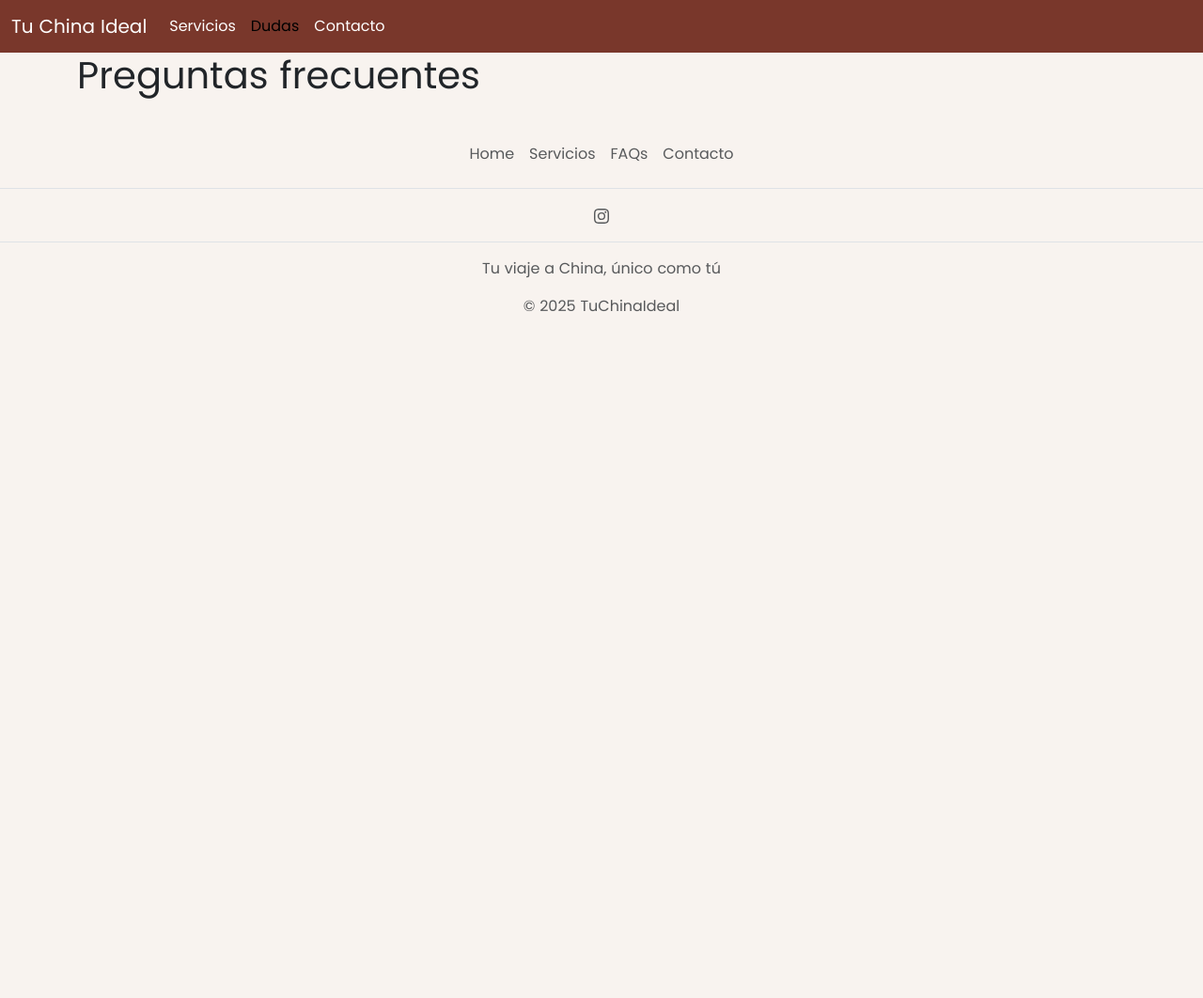
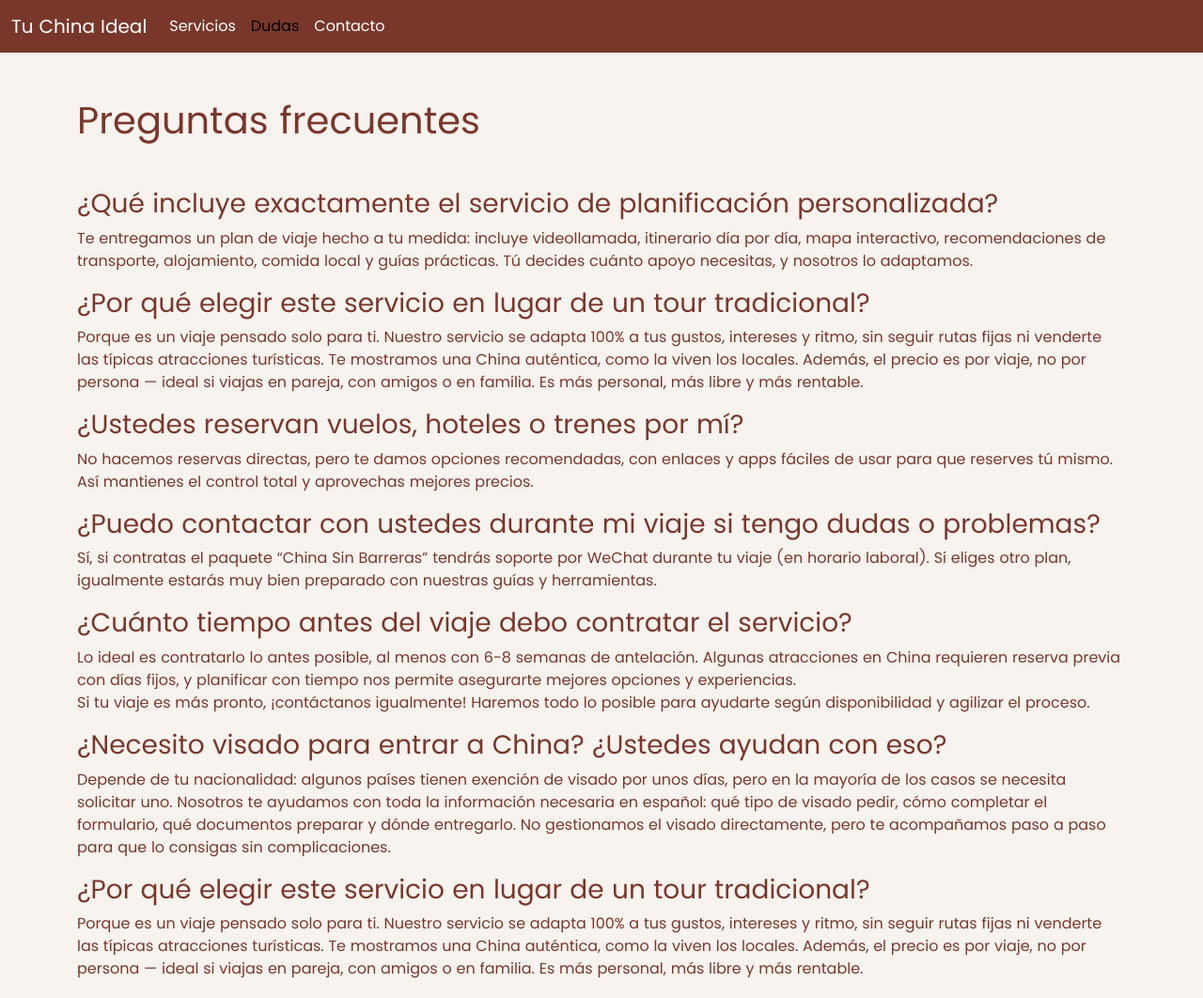
Before and after one commit to smontiu/tuchinaideal.github.io, a plain HTML site: page faq/index.html in a window 1280 px wide. Shown: the top 1062 px of the page at 94% size. Before the commit the page ends 800 px from the top, so only its background shows below. Drawn offline with nearby package versions, Linux system fonts and the light colour scheme.

Commit message:
update faq

```diff
--- a/faq/index.html
+++ b/faq/index.html
@@ -49,7 +49,35 @@
                 </div>
             </nav>
             <div id="intro" class="container">
-                <h1>Preguntas frecuentes</h1>
+                <h1 class="mt-5 mb-5">Preguntas frecuentes</h1>
+                <div class="row">
+                    <h3>¿Qué incluye exactamente el servicio de planificación personalizada?</h3>
+                    <p>Te entregamos un plan de viaje hecho a tu medida: incluye videollamada, itinerario día por día, mapa interactivo, recomendaciones de transporte, alojamiento, comida local y guías prácticas. Tú decides cuánto apoyo necesitas, y nosotros lo adaptamos.</p>
+                </div>
+                <div class="row">
+                    <h3>¿Por qué elegir este servicio en lugar de un tour tradicional?</h3>
+                    <p>Porque es un viaje pensado solo para ti. Nuestro servicio se adapta 100% a tus gustos, intereses y ritmo, sin seguir rutas fijas ni venderte las típicas atracciones turísticas. Te mostramos una China auténtica, como la viven los locales. Además, el precio es por viaje, no por persona — ideal si viajas en pareja, con amigos o en familia. Es más personal, más libre y más rentable.</p>
+                </div>
+                <div class="row">
+                    <h3>¿Ustedes reservan vuelos, hoteles o trenes por mí?</h3>
+                    <p>No hacemos reservas directas, pero te damos opciones recomendadas, con enlaces y apps fáciles de usar para que reserves tú mismo. Así mantienes el control total y aprovechas mejores precios.</p>
+                </div>
+                <div class="row">
+                    <h3>¿Puedo contactar con ustedes durante mi viaje si tengo dudas o problemas?</h3>
+                    <p>Sí, si contratas el paquete “China Sin Barreras” tendrás soporte por WeChat durante tu viaje (en horario laboral). Si eliges otro plan, igualmente estarás muy bien preparado con nuestras guías y herramientas.</p>
+                </div>
+                <div class="row">
+                    <h3>¿Cuánto tiempo antes del viaje debo contratar el servicio?</h3>
+                    <p>Lo ideal es contratarlo lo antes posible, al menos con 6-8 semanas de antelación. Algunas atracciones en China requieren reserva previa con días fijos, y planificar con tiempo nos permite asegurarte mejores opciones y experiencias.<br />Si tu viaje es más pronto, ¡contáctanos igualmente! Haremos todo lo posible para ayudarte según disponibilidad y agilizar el proceso.</p>
+                </div>
+                <div class="row">
+                    <h3>¿Necesito visado para entrar a China? ¿Ustedes ayudan con eso?</h3>
+                    <p>Depende de tu nacionalidad: algunos países tienen exención de visado por unos días, pero en la mayoría de los casos se necesita solicitar uno. Nosotros te ayudamos con toda la información necesaria en español: qué tipo de visado pedir, cómo completar el formulario, qué documentos preparar y dónde entregarlo. No gestionamos el visado directamente, pero te acompañamos paso a paso para que lo consigas sin complicaciones.</p>
+                </div>
+                <div class="row">
+                    <h3>¿Por qué elegir este servicio en lugar de un tour tradicional?</h3>
+                    <p>Porque es un viaje pensado solo para ti. Nuestro servicio se adapta 100% a tus gustos, intereses y ritmo, sin seguir rutas fijas ni venderte las típicas atracciones turísticas. Te mostramos una China auténtica, como la viven los locales. Además, el precio es por viaje, no por persona — ideal si viajas en pareja, con amigos o en familia. Es más personal, más libre y más rentable.</p>
+                </div>
             </div>
             <footer class="py-3 my-4">
                 <ul class="nav justify-content-center border-bottom pb-3 mb-3">
--- a/style.css
+++ b/style.css
@@ -25,7 +25,7 @@ h2 {
     font-size: 5em;
 }
 
-h2, h3, h4, p, li {
+h2, h3, h4, p, li, #intro h1 {
     color: #79372B;
 }
 
@@ -35,6 +35,7 @@ h2, h3, h4, p, li {
     display: inline-block;
     text-decoration: none;
 }
+
 .navbar-toggler {
     color: white;
     border-color: white;
```
Also changed, not shown: index.html (+2 -2 lines).
